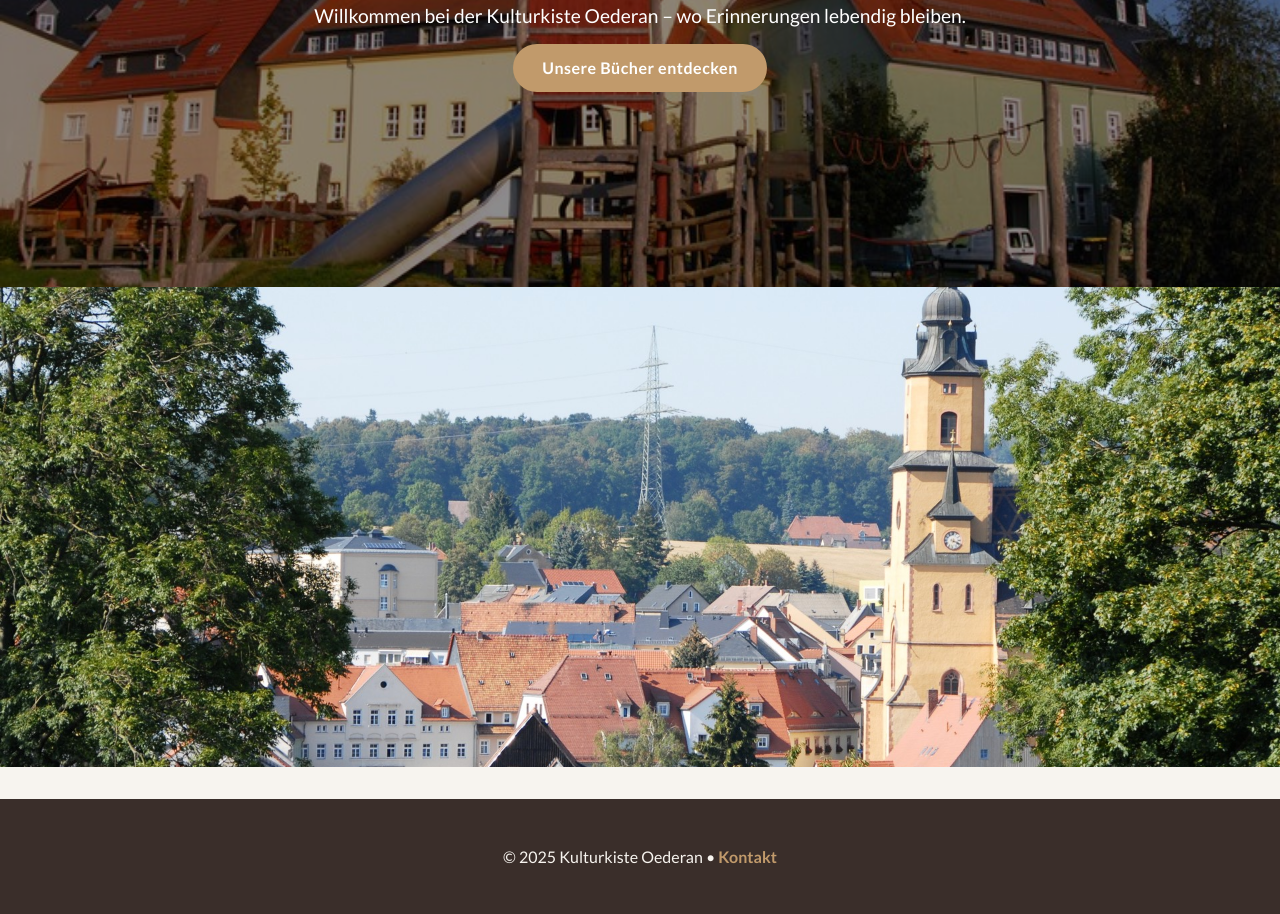
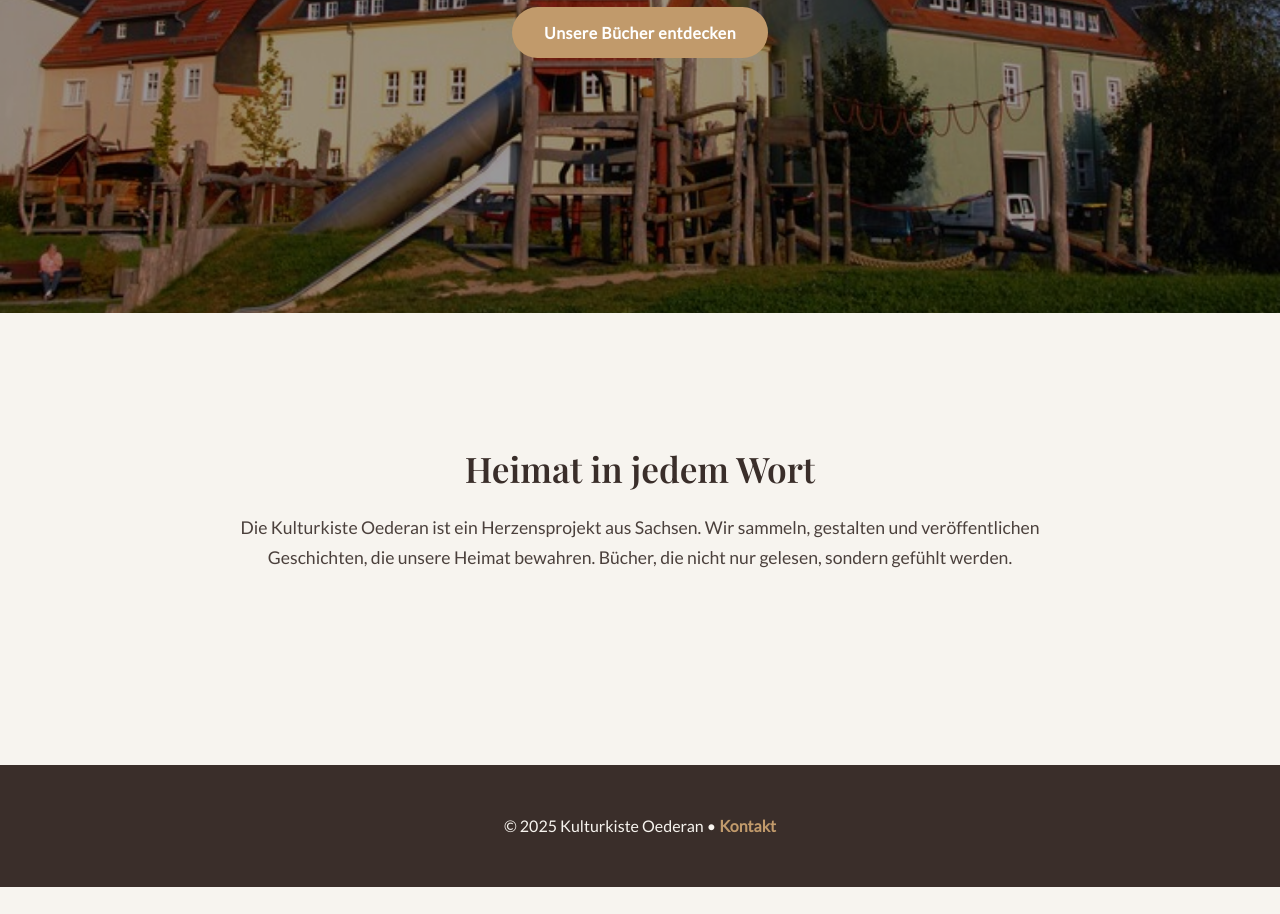
Before and after one commit to kulturkisteoederan/kulturkiste-oederan, a plain HTML site: page index.html in a window 1280 px wide. Shown: the part 487-1401 px from the top of the page. After the commit the page ends 1374 px from the top, so only its background shows below. Drawn offline with nearby package versions, Linux system fonts and the light colour scheme.

Commit message:
Update index.html

```diff
--- a/index.html
+++ b/index.html
@@ -6,72 +6,92 @@
   <title>Kulturkiste Oederan</title>
 
   <!-- Google Fonts -->
-  <link href="https://fonts.googleapis.com/css2?family=Playfair+Display:wght@500;700&family=Lato:wght@300;400;700&display=swap" rel="stylesheet">
+  <link href="https://fonts.googleapis.com/css2?family=Playfair+Display:wght@600&family=Lato:wght@300;400;600&display=swap" rel="stylesheet">
 
   <style>
-    /* ===== Grundlayout ===== */
+    :root {
+      --beige: #f7f4ef;
+      --braun: #3a2e2a;
+      --gold: #c19a6b;
+      --text: #2c2c2c;
+    }
+
+    * {
+      margin: 0;
+      padding: 0;
+      box-sizing: border-box;
+    }
+
     body {
-      margin: 0;
       font-family: 'Lato', sans-serif;
-      background-color: #f7f4ef;
-      color: #3a2e2a;
-      scroll-behavior: smooth;
+      background-color: var(--beige);
+      color: var(--text);
+      line-height: 1.6;
+      overflow-x: hidden;
     }
 
     /* ===== Header ===== */
     header {
+      position: fixed;
+      top: 0;
+      width: 100%;
+      background: rgba(247, 244, 239, 0.9);
+      backdrop-filter: blur(10px);
+      border-bottom: 1px solid #e6dfd6;
       display: flex;
+      align-items: center;
       justify-content: space-between;
-      align-items: center;
-      padding: 1rem 2rem;
-      background: #3a2e2a;
-      position: sticky;
-      top: 0;
-      z-index: 100;
-      border-bottom: 2px solid #c19a6b;
+      padding: 0.8rem 3rem;
+      z-index: 1000;
     }
 
     header img {
-      height: 60px;
-      filter: drop-shadow(0 0 3px rgba(0,0,0,0.3));
+      height: 55px;
     }
 
     nav a {
-      margin-left: 1.5rem;
+      margin-left: 2rem;
       text-decoration: none;
-      color: #f7f4ef;
+      color: var(--braun);
       font-weight: 600;
-      transition: color 0.3s;
+      letter-spacing: 0.5px;
+      transition: color 0.3s ease;
     }
 
     nav a:hover {
-      color: #c19a6b;
+      color: var(--gold);
     }
 
     /* ===== Hero ===== */
     .hero {
-      position: relative;
-      height: 85vh;
+      height: 100vh;
       background: url('oederan-bg.jpg') center/cover no-repeat;
       display: flex;
       align-items: center;
       justify-content: center;
       text-align: center;
       color: white;
+      position: relative;
     }
 
     .hero::after {
       content: "";
       position: absolute;
-      top: 0; left: 0; right: 0; bottom: 0;
-      background: rgba(0,0,0,0.45);
+      inset: 0;
+      background: rgba(0,0,0,0.4);
     }
 
     .hero-content {
       position: relative;
       z-index: 2;
-      max-width: 800px;
+      max-width: 700px;
       padding: 1rem;
+      animation: fadeIn 2s ease;
+    }
+
+    @keyframes fadeIn {
+      from { opacity: 0; transform: translateY(20px); }
+      to { opacity: 1; transform: translateY(0); }
     }
 
     .hero h1 {
@@ -82,57 +102,58 @@
 
     .hero p {
       font-size: 1.2rem;
-      margin-bottom: 2rem;
+      margin-bottom: 2.5rem;
+      color: #f8f8f8;
     }
 
     .cta-btn {
-      background: #c19a6b;
+      background: var(--gold);
       color: white;
+      padding: 1rem 2rem;
+      border-radius: 40px;
+      font-weight: 600;
+      letter-spacing: 0.5px;
       text-decoration: none;
-      padding: 0.9rem 1.8rem;
-      border-radius: 30px;
-      font-weight: bold;
-      transition: background 0.3s, transform 0.2s;
-      letter-spacing: 0.5px;
+      transition: all 0.3s ease;
     }
 
     .cta-btn:hover {
       background: #a17f55;
-      transform: translateY(-2px);
+      transform: translateY(-3px);
     }
 
-    /* ===== Slideshow ===== */
-    .slideshow {
-      position: relative;
-      height: 60vh;
-      overflow: hidden;
+    /* ===== Intro Section ===== */
+    .intro {
+      padding: 8rem 2rem;
+      max-width: 900px;
+      margin: auto;
+      text-align: center;
     }
 
-    .slide {
-      position: absolute;
-      width: 100%;
-      height: 100%;
-      opacity: 0;
-      transition: opacity 1s ease-in-out;
-      background-size: cover;
-      background-position: center;
+    .intro h2 {
+      font-family: 'Playfair Display', serif;
+      font-size: 2.2rem;
+      color: var(--braun);
+      margin-bottom: 1rem;
     }
 
-    .slide.active {
-      opacity: 1;
+    .intro p {
+      font-size: 1.1rem;
+      color: #4b403c;
+      line-height: 1.7;
     }
 
     /* ===== Footer ===== */
     footer {
-      background: #3a2e2a;
-      color: #f7f4ef;
+      background: var(--braun);
+      color: var(--beige);
       text-align: center;
-      padding: 2rem 1rem;
-      margin-top: 2rem;
+      padding: 3rem 1rem;
+      margin-top: 4rem;
     }
 
     footer a {
-      color: #c19a6b;
+      color: var(--gold);
       text-decoration: none;
       font-weight: 600;
     }
@@ -141,23 +162,18 @@
       text-decoration: underline;
     }
 
-    /* ===== Responsives Design ===== */
+    /* ===== Responsive ===== */
     @media (max-width: 768px) {
       header {
         flex-direction: column;
+        padding: 1rem;
       }
-
       nav {
         margin-top: 0.5rem;
       }
-
-      .hero h1 {
-        font-size: 2.2rem;
-      }
-
-      .hero p {
-        font-size: 1rem;
-      }
+      .hero h1 { font-size: 2.2rem; }
+      .hero p { font-size: 1rem; }
+      .intro { padding: 5rem 1.5rem; }
     }
   </style>
 </head>
@@ -174,7 +190,7 @@
     </nav>
   </header>
 
-  <!-- ===== Hero-Bereich ===== -->
+  <!-- ===== Hero ===== -->
   <section class="hero">
     <div class="hero-content">
       <h1>Geschichten, die unsere Heimat erzählen</h1>
@@ -183,11 +199,14 @@
     </div>
   </section>
 
-  <!-- ===== Slideshow ===== -->
-  <section class="slideshow">
-    <div class="slide active" style="background-image: url('altstadt.jpg');"></div>
-    <div class="slide" style="background-image: url('natur.jpg');"></div>
-    <div class="slide" style="background-image: url('buchcover.jpg');"></div>
+  <!-- ===== Intro-Abschnitt ===== -->
+  <section class="intro">
+    <h2>Heimat in jedem Wort</h2>
+    <p>
+      Die Kulturkiste Oederan ist ein Herzensprojekt aus Sachsen.
+      Wir sammeln, gestalten und veröffentlichen Geschichten, die unsere Heimat bewahren.
+      Bücher, die nicht nur gelesen, sondern gefühlt werden.
+    </p>
   </section>
 
   <!-- ===== Footer ===== -->
@@ -195,16 +214,5 @@
     <p>© 2025 Kulturkiste Oederan • <a href="kontakt.html">Kontakt</a></p>
   </footer>
 
-  <!-- ===== JavaScript für Slideshow ===== -->
-  <script>
-    const slides = document.querySelectorAll('.slide');
-    let current = 0;
-    setInterval(() => {
-      slides[current].classList.remove('active');
-      current = (current + 1) % slides.length;
-      slides[current].classList.add('active');
-    }, 4000);
-  </script>
-
 </body>
 </html>
```
